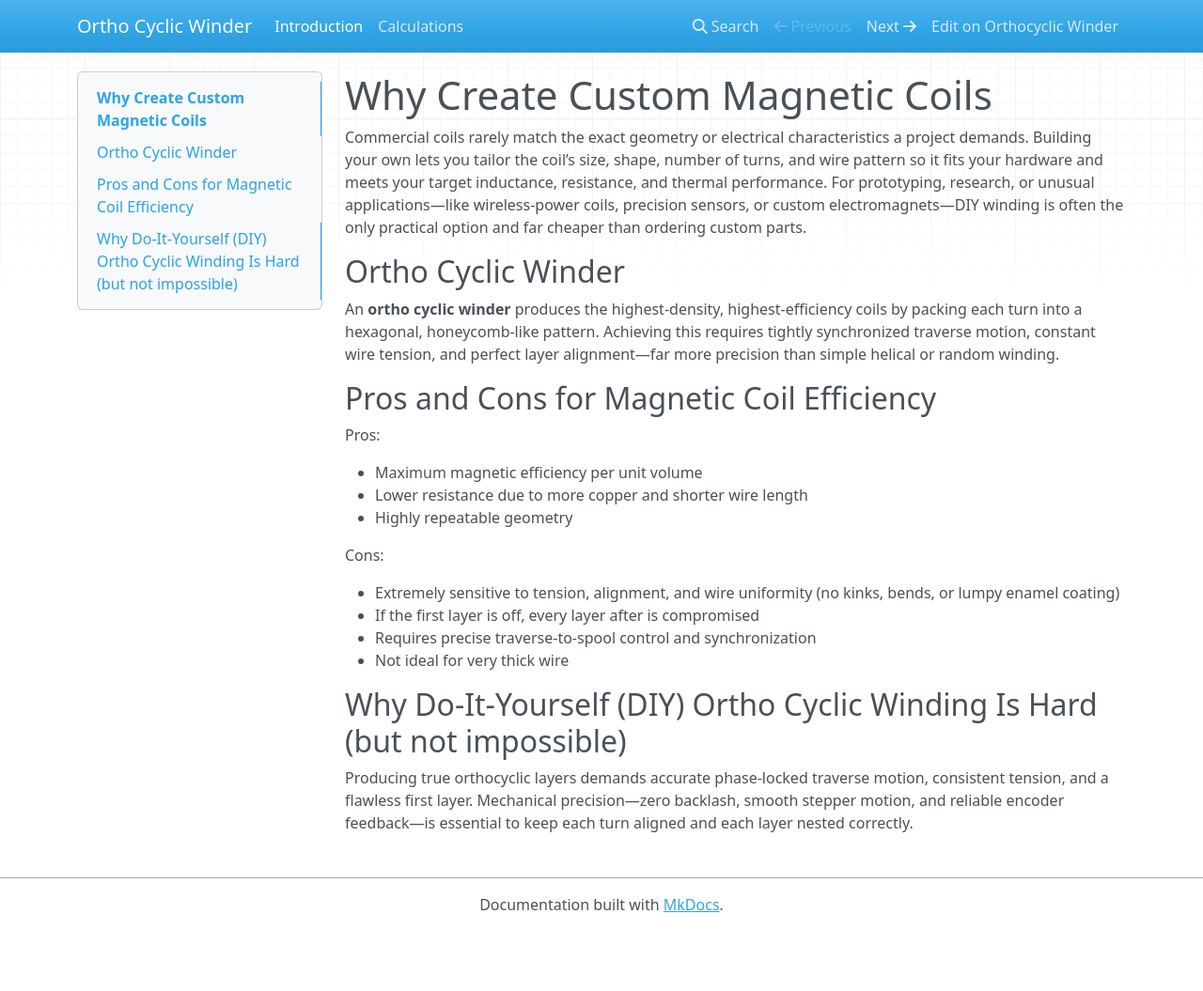
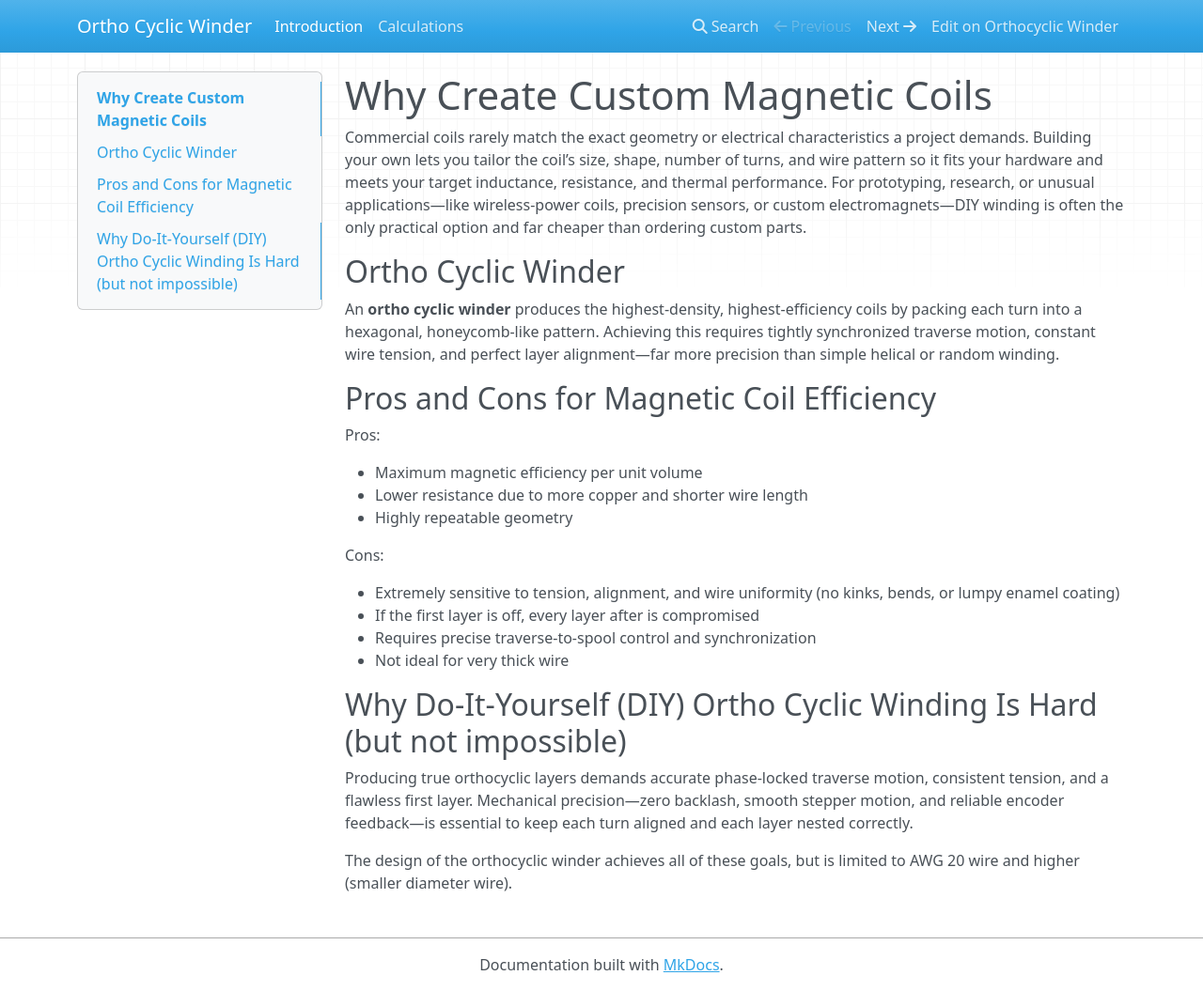
Before and after one commit to gobbyo/orthocyclic_winder, an MkDocs documentation site: the page built from docs/intro.md, in a window 1280 px wide and 1055 px high. Shown: the whole window at 94% size. Built offline with MkDocs 1.6.1, drawn with Linux system fonts in a browser that asks for light colours; nearby versions of some CDN libraries.

Commit message:
added images and updated intro

```diff
--- a/docs/intro.md
+++ b/docs/intro.md
@@ -25,3 +25,5 @@ Cons:
 ## Why Do-It-Yourself (DIY) Ortho Cyclic Winding Is Hard (but not impossible)
 
 Producing true orthocyclic layers demands accurate phase‑locked traverse motion, consistent tension, and a flawless first layer. Mechanical precision—zero backlash, smooth stepper motion, and reliable encoder feedback—is essential to keep each turn aligned and each layer nested correctly.
+
+The design of the orthocyclic winder achieves all of these goals, but is limited to AWG 20 wire and higher (smaller diameter wire).
```
Also changed, not shown: docs/img/walls/wall-base-A.png (added), docs/img/walls/wall-base.png (added).
